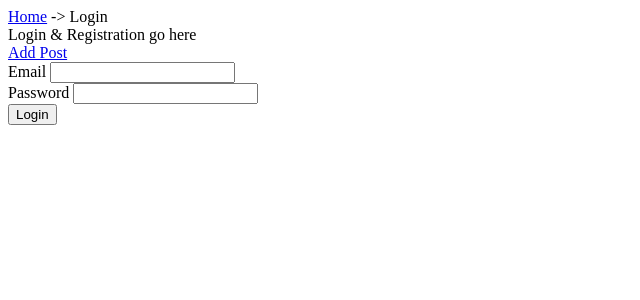
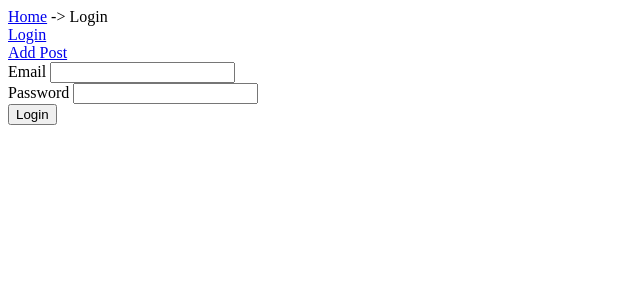
Before and after one commit to mywebcreations/symf6-mast, a Symfony app: template templates/login/index.html.twig in a window 1280 px wide. Shown: the top 300 px of the page, without its empty margins (0-640 px from the left). Run offline with Twig, Linux system fonts and the light colour scheme; the template is opened without the code that fills it, so the values that code supplies are empty; some libraries are stand-ins or nearby versions.

Commit message:
SSM-24 created link to open login form

```diff
--- a/templates/base.html.twig
+++ b/templates/base.html.twig
@@ -22,7 +22,9 @@
             </div>
             <div class="text-right">
                 <div class="text-sm text-gray-400 dark:text-gray-500">
-                    <div>Login & Registration go here</div>
+                    <div>
+                        <a href="{{ path('app_micro_post_login') }}">Login</a>
+                    </div>
                     <div class="text-right">
                         <a href="{{ path('app_micro_post_create_new') }}">Add Post</a>
                     </div>
--- a/templates/login/index.html.twig
+++ b/templates/login/index.html.twig
@@ -5,7 +5,7 @@
 {% endblock %}
 
 {% block body %}
-    <form action="{{ path('app_login') }}" method="POST">
+    <form action="{{ path('app_micro_post_login') }}" method="POST">
         <div>
             <label class="block text-sm text-gray-700 dark:text-gray-300 font-medium">Email</label>
             <input type="text" name="_username" value="{{ lastUsername }}"
```
